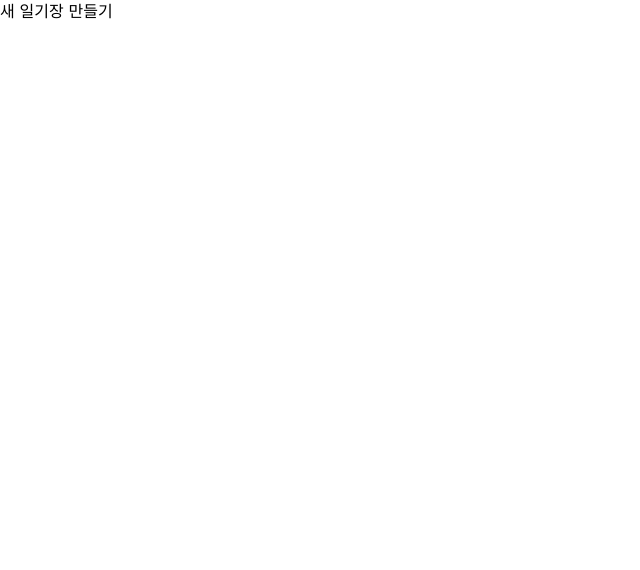
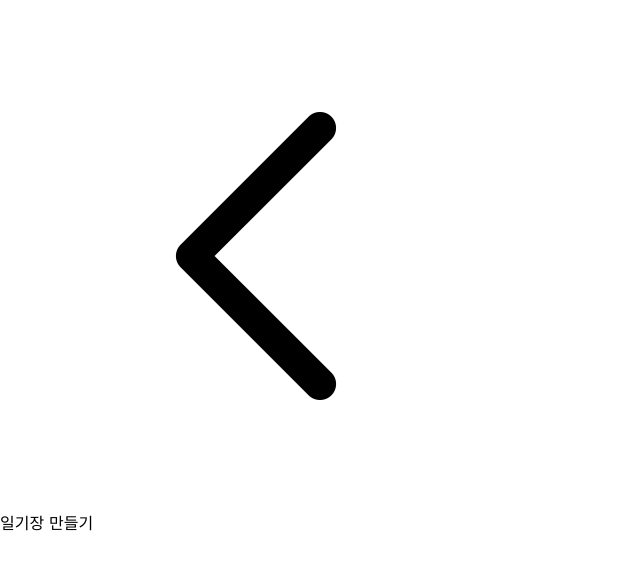
Before and after one commit to sojinjang/podo-log, a React (Create React App) app in the folder client/: page /new-diary in a window 1280 px wide. Shown: the top 570 px of the page, without its empty margins (0-640 px from the left). Built offline with nearby package versions, Linux system fonts and the light colour scheme.

Commit message:
[#14] :lipstick: style: 일기장 만들기 페이지 upper section 조립

```diff
--- a/client/src/pages/NewDiary.tsx
+++ b/client/src/pages/NewDiary.tsx
@@ -1,7 +1,16 @@
 import React from "react";
 
+import { PinkPurpleBackground } from "src/components/common/Backgrounds";
+import BackButton from "src/components/common/BackButton";
+import PageTitle from "src/components/common/PageTitle";
+
 const NewDiary = () => {
-  return <>새 일기장 만들기</>;
+  return (
+    <PinkPurpleBackground>
+      <BackButton />
+      <PageTitle title="일기장 만들기"></PageTitle>
+    </PinkPurpleBackground>
+  );
 };
 
 export default NewDiary;
```
